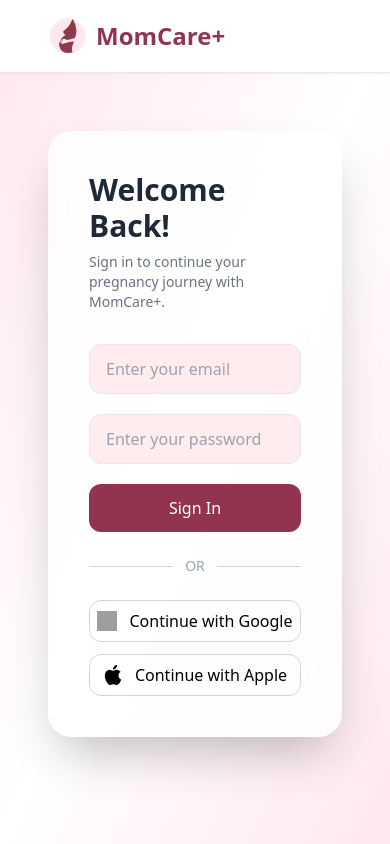
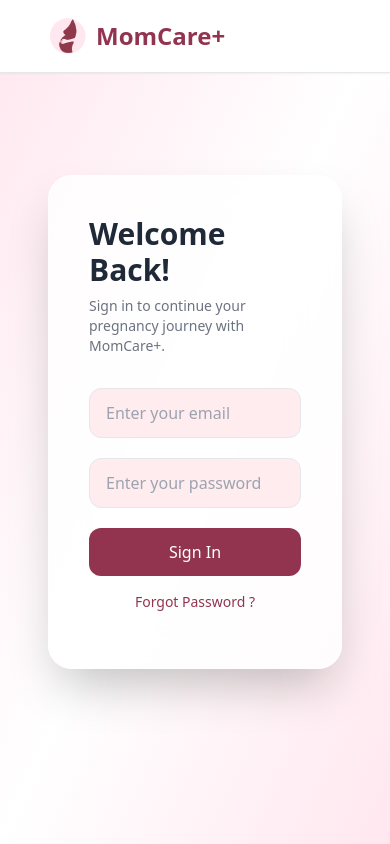
Before and after one commit to write2nupu/MomCare-Website, a React (Vite) app: page /login in a window 390 px wide. Built offline with nearby package versions, Linux system fonts and the light colour scheme; grey boxes are pictures that could not be loaded.

Commit message:
Auth add.

```diff
--- a/src/App.tsx
+++ b/src/App.tsx
@@ -15,6 +15,7 @@ import React from "react";
 
 import FAQ from "./pages/FAQ"
 import ContactUs from "./pages/ContactUs"
+import ProfilePage from "./pages/ProfilePage";
 
 function App() {
   return (
@@ -35,6 +36,7 @@ function App() {
           <Route path="/faq" element={<FAQ />} />
           <Route path="/contact" element={<ContactUs />} />
 
+          <Route path="/profile" element={<ProfilePage />} />
           <Route path="*" element={<div>Page Not Found</div>} />
         </Routes>
       </RouteLoader>
--- a/src/components/CTA.tsx
+++ b/src/components/CTA.tsx
@@ -94,7 +94,8 @@ export default function CTA() {
                   className="inline-flex items-center gap-4 bg-black text-white px-7 py-4 rounded-2xl shadow-xl hover:scale-105 hover:bg-gray-900 transition-all duration-300"
                 >
                   <svg width="26" height="26" fill="currentColor" viewBox="0 0 16 16">
-                    <path d="M11.182.008C11.148-.03 9.923.023 8.857 1.18..." />
+                  <path d="M11.182.008C11.148-.03 9.923.023 8.857 1.18c-1.066 1.156-.902 2.482-.878 2.516s1.52.087 2.475-1.258.762-2.391.728-2.43m3.314 11.733c-.048-.096-2.325-1.234-2.113-3.422s1.675-2.789 1.698-2.854-.597-.79-1.254-1.157a3.7 3.7 0 0 0-1.563-.434c-.108-.003-.483-.095-1.254.116-.508.139-1.653.589-1.968.607-.316.018-1.256-.522-2.267-.665-.647-.125-1.333.131-1.824.328-.49.196-1.422.754-2.074 2.237-.652 1.482-.311 3.83-.067 4.56s.625 1.924 1.273 2.796c.576.984 1.34 1.667 1.659 1.899s1.219.386 1.843.067c.502-.308 1.408-.485 1.766-.472.357.013 1.061.154 1.782.539.571.197 1.111.115 1.652-.105.541-.221 1.324-1.059 2.238-2.758q.52-1.185.473-1.282"/>
+                  <path d="M11.182.008C11.148-.03 9.923.023 8.857 1.18c-1.066 1.156-.902 2.482-.878 2.516s1.52.087 2.475-1.258.762-2.391.728-2.43m3.314 11.733c-.048-.096-2.325-1.234-2.113-3.422s1.675-2.789 1.698-2.854-.597-.79-1.254-1.157a3.7 3.7 0 0 0-1.563-.434c-.108-.003-.483-.095-1.254.116-.508.139-1.653.589-1.968.607-.316.018-1.256-.522-2.267-.665-.647-.125-1.333.131-1.824.328-.49.196-1.422.754-2.074 2.237-.652 1.482-.311 3.83-.067 4.56s.625 1.924 1.273 2.796c.576.984 1.34 1.667 1.659 1.899s1.219.386 1.843.067c.502-.308 1.408-.485 1.766-.472.357.013 1.061.154 1.782.539.571.197 1.111.115 1.652-.105.541-.221 1.324-1.059 2.238-2.758q.52-1.185.473-1.282"/>
                   </svg>
 
                   <div className="leading-tight">
--- a/src/components/Navbar.tsx
+++ b/src/components/Navbar.tsx
@@ -1,5 +1,5 @@
 import { Link } from "react-router-dom";
-import { useAuth } from "../context/AuthContext";
+import { useAuth } from "../Context/AuthContext";
 import { useState } from "react";
 
 export default function Navbar() {
--- a/src/main.tsx
+++ b/src/main.tsx
@@ -2,7 +2,7 @@ import { StrictMode } from 'react'
 import { createRoot } from 'react-dom/client'
 import './index.css'
 import App from './App.tsx'
-import { AuthProvider } from "./context/AuthContext";
+import { AuthProvider } from "./Context/AuthContext";
 
 createRoot(document.getElementById('root')!).render(
   <StrictMode>
--- a/src/pages/Login.tsx
+++ b/src/pages/Login.tsx
@@ -1,7 +1,7 @@
 import { useState } from "react";
 import type { LoginRequest } from "../types/auth";
-import { Link } from "react-router-dom"
-import { useAuth } from "../context/AuthContext";
+import { Link, useNavigate } from "react-router-dom";
+import { useAuth } from "../Context/AuthContext";
 
 const Login = () => {
   const [formData, setFormData] = useState<LoginRequest>({
@@ -9,132 +9,75 @@ const Login = () => {
     password: "",
   });
 
+  const [loading, setLoading] = useState(false);
+  const [error, setError] = useState("");
+
+  const navigate = useNavigate();
+  const { login } = useAuth();
+
+  // HANDLE INPUT CHANGE
+  const handleChange = (e: React.ChangeEvent<HTMLInputElement>) => {
+    setFormData({
+      ...formData,
+      [e.target.type === "email" ? "email" : "password"]: e.target.value,
+    });
+  };
+
+  // HANDLE LOGIN
+  const handleSubmit = async (e: React.FormEvent) => {
+    e.preventDefault();
+    setLoading(true);
+    setError("");
+
+    try {
+      const res = await fetch("http://localhost:8000/auth/login", {
+        method: "POST",
+        headers: {
+          "Content-Type": "application/json",
+        },
+        body: JSON.stringify({
+          email_address: formData.email,
+          password: formData.password,
+        }),
+      });
+
+      if (!res.ok) {
+        throw new Error("Invalid credentials");
+      }
+
+      const data = await res.json();
+
+      // SAVE TOKEN
+      login(data.access_token, {
+        email: formData.email,
+      });
+
+      // REDIRECT
+      navigate("/");
+    } catch (err) {
+      setError("Invalid email or password");
+    } finally {
+      setLoading(false);
+    }
+  };
+
   return (
     <div className="min-h-screen relative flex flex-col bg-white overflow-hidden">
+
       {/* NAVBAR */}
       <div className="fixed top-0 left-0 w-full z-50 bg-white shadow-sm border-b border-gray-200 px-12 py-4 flex items-center justify-between">
-        {" "}
-        {/* LOGO */}{" "}
-        <Link to="/home" className="flex items-center gap-2">
-          {" "}
-          <img src="/MomCare.svg" className="w-10 h-10" alt="logo" />{" "}
-          <span className="text-2xl font-semibold text-primary">
-            MomCare+
-          </span>{" "}
-        </Link>{" "}
-        {/* NAV LINKS */}{" "}
-        <div className="absolute left-1/2 -translate-x-1/2 hidden md:flex gap-12 text-base font-medium text-gray-700">
-          {" "}
-          {/* HOME */}{" "}
-          <Link
-            to="/home"
-            className="relative cursor-pointer transition hover:text-primary after:absolute after:left-0 after:-bottom-1 after:h-[2px] after:w-0 after:bg-primary after:transition-all after:duration-300 hover:after:w-full"
-          >
-            {" "}
-            Home{" "}
-          </Link>{" "}
-          {/* ABOUT DROPDOWN */}{" "}
-          <div className="relative group">
-            {" "}
-            <span className="flex items-center gap-1 cursor-pointer transition hover:text-primary after:absolute after:left-0 after:-bottom-1 after:h-[2px] after:w-0 after:bg-primary after:transition-all after:duration-300 group-hover:after:w-full">
-              {" "}
-              About{" "}
-              <svg
-                xmlns="http://www.w3.org/2000/svg"
-                className="w-4 h-4 transition-transform duration-300 group-hover:rotate-180"
-                fill="none"
-                viewBox="0 0 24 24"
-                stroke="currentColor"
-                strokeWidth="2"
-              >
-                {" "}
-                <path
-                  strokeLinecap="round"
-                  strokeLinejoin="round"
-                  d="M19 9l-7 7-7-7"
-                />{" "}
-              </svg>{" "}
-            </span>{" "}
-            {/* DROPDOWN */}{" "}
-            <div className="absolute top-full left-1/2 -translate-x-1/2 mt-4 w-56 bg-white rounded-xl shadow-lg border border-gray-200 opacity-0 invisible translate-y-2 group-hover:opacity-100 group-hover:visible group-hover:translate-y-0 transition-all duration-200">
-              {" "}
-              <ul className="py-2 text-sm text-gray-700">
-                {" "}
-                <Link to="/about">
-                  {" "}
-                  <li className="px-4 py-2 cursor-pointer transition-all duration-200 hover:bg-primary/10 hover:text-primary hover:pl-5">
-                    {" "}
-                    About Us{" "}
-                  </li>{" "}
-                </Link>{" "}
-                <Link to="/privacy-policy">
-                  {" "}
-                  <li className="px-4 py-2 cursor-pointer transition-all duration-200 hover:bg-primary/10 hover:text-primary hover:pl-5">
-                    {" "}
-                    Privacy Policy{" "}
-                  </li>{" "}
-                </Link>{" "}
-                <Link to="/terms-of-service">
-                  {" "}
-                  <li className="px-4 py-2 cursor-pointer transition-all duration-200 hover:bg-primary/10 hover:text-primary hover:pl-5">
-                    {" "}
-                    Terms of Service{" "}
-                  </li>{" "}
-                </Link>{" "}
-                <Link to="/disclaimers">
-                  {" "}
-                  <li className="px-4 py-2 cursor-pointer transition-all duration-200 hover:bg-primary/10 hover:text-primary hover:pl-5">
-                    {" "}
-                    Disclaimers & Citations{" "}
-                  </li>{" "}
-                </Link>{" "}
-                <Link to="/gdpr-rights">
-                  {" "}
-                  <li className="px-4 py-2 cursor-pointer transition-all duration-200 hover:bg-primary/10 hover:text-primary hover:pl-5">
-                    {" "}
-                    GDPR Rights{" "}
-                  </li>{" "}
-                </Link>{" "}
-                <Link to="/team">
-                  {" "}
-                  <li className="px-4 py-2 cursor-pointer transition-all duration-200 hover:bg-primary/10 hover:text-primary hover:pl-5">
-                    {" "}
-                    Our Team{" "}
-                  </li>{" "}
-                </Link>{" "}
-              </ul>{" "}
-            </div>{" "}
-          </div>{" "}
-          {/* FAQ */}{" "}
-          <Link
-            to="/faq"
-            className="relative cursor-pointer transition hover:text-primary after:absolute after:left-0 after:-bottom-1 after:h-[2px] after:w-0 after:bg-primary after:transition-all after:duration-300 hover:after:w-full"
-          >
-            {" "}
-            FAQs{" "}
-          </Link>{" "}
-          {/* CONTACT */}{" "}
-          <Link
-            to="/contact"
-            className="relative cursor-pointer transition hover:text-primary after:absolute after:left-0 after:-bottom-1 after:h-[2px] after:w-0 after:bg-primary after:transition-all after:duration-300 hover:after:w-full"
-          >
-            {" "}
-            Contact Us{" "}
-          </Link>{" "}
-        </div>{" "}
-        {/* BUTTON */}{" "}
-        <div>
-          {" "}
-          <Link to="/login">
-            {" "}
-          </Link>{" "}
-        </div>{" "}
+        <Link to="/" className="flex items-center gap-2">
+          <img src="/MomCare.svg" className="w-10 h-10" alt="logo" />
+          <span className="text-2xl font-semibold text-primary">MomCare+</span>
+        </Link>
       </div>
-      ;{/* MAIN SECTION */}
+
+      {/* MAIN */}
       <div className="relative flex flex-1 items-center bg-gradient-to-br from-secondary via-white to-secondary">
-        {/* LEFT SIDE */}
+
         <div className="relative z-20 w-full md:w-2/5 px-12 md:ml-20">
           <div className="bg-white/80 backdrop-blur-xl p-10 rounded-3xl shadow-2xl border border-white/40">
+
             <h2 className="text-3xl font-bold text-gray-800 mb-2">
               Welcome Back!
             </h2>
@@ -143,70 +86,61 @@ const Login = () => {
               Sign in to continue your pregnancy journey with MomCare+.
             </p>
 
-            <form className="space-y-5">
+            {/* FORM */}
+            <form className="space-y-5" onSubmit={handleSubmit}>
+
               <input
                 type="email"
                 placeholder="Enter your email"
+                value={formData.email}
+                onChange={handleChange}
                 className="w-full px-4 py-3 rounded-xl bg-formfield border border-gray-200 focus:outline-none focus:ring-2 focus:ring-primary transition"
               />
 
               <input
                 type="password"
                 placeholder="Enter your password"
+                value={formData.password}
+                onChange={handleChange}
                 className="w-full px-4 py-3 rounded-xl bg-formfield border border-gray-200 focus:outline-none focus:ring-2 focus:ring-primary transition"
               />
 
+              {/* ERROR */}
+              {error && (
+                <p className="text-red-500 text-sm">{error}</p>
+              )}
+
               <button
                 type="submit"
+                disabled={loading}
                 className="w-full bg-primary text-white py-3 rounded-xl hover:opacity-90 transition font-medium"
               >
-                Sign In
+                {loading ? "Signing In..." : "Sign In"}
               </button>
             </form>
 
-            {/* Divider */}
-            <div className="flex items-center my-6">
-              <div className="flex-grow h-px bg-gray-300"></div>
-              <span className="px-3 text-sm text-gray-400">OR</span>
-              <div className="flex-grow h-px bg-gray-300"></div>
-            </div>
+            <div className="text-center py-4 text-sm text-gray-500">
+            <button
+              type="button"
+              className="text-sm text-primary hover:underline"
+            >
+              Forgot Password ?
+            </button>
+          </div>
 
-            {/* Social Buttons */}
-            <div className="space-y-3">
-              <button className="w-full flex items-center justify-center gap-3 border border-gray-300 py-2 rounded-xl hover:bg-gray-50 transition">
-                <img
-                  src="https://www.svgrepo.com/show/475656/google-color.svg"
-                  className="w-5 h-5"
-                  alt="Google"
-                />
-                Continue with Google
-              </button>
-
-              <button className="w-full flex items-center justify-center gap-3 border border-gray-300 py-2 rounded-xl hover:bg-gray-50 transition">
-                <svg
-                  xmlns="http://www.w3.org/2000/svg"
-                  viewBox="0 0 16 16"
-                  className="w-5 h-5"
-                  fill="black"
-                >
-                  <path d="M11.182.008C11.148-.03 9.923.023 8.857 1.18c-1.066 1.156-.902 2.482-.878 2.516s1.52.087 2.475-1.258.762-2.391.728-2.43M14.496 11.74c-.048-.096-2.325-1.234-2.113-3.422s1.675-2.789 1.698-2.854-.597-.79-1.254-1.157a3.7 3.7 0 0 0-1.563-.434c-.108-.003-.483-.095-1.254.116-.508.139-1.653.589-1.968.607-.316.018-1.256-.522-2.267-.665-.647-.125-1.333.131-1.824.328-.49.196-1.422.754-2.074 2.237-.652 1.482-.311 3.83-.067 4.56s.625 1.924 1.273 2.796c.576.984 1.34 1.667 1.659 1.899s1.219.386 1.843.067c.502-.308 1.408-.485 1.766-.472.357.013 1.061.154 1.782.539.571.197 1.111.115 1.652-.105.541-.221 1.324-1.059 2.238-2.758.52-1.185.473-1.282z" />
-                </svg>
-                Continue with Apple
-              </button>
-            </div>
           </div>
         </div>
 
-        {/* RIGHT SIDE IMAGE */}
+        {/* RIGHT IMAGE */}
         <div className="absolute right-0 top-0 h-full w-3/5 hidden md:block">
           <img
             src="/Background.png"
             alt="illustration"
             className="h-full w-full object-contain"
           />
-
           <div className="absolute inset-0 bg-gradient-to-l from-transparent via-white/40"></div>
         </div>
+
       </div>
     </div>
   );
```
